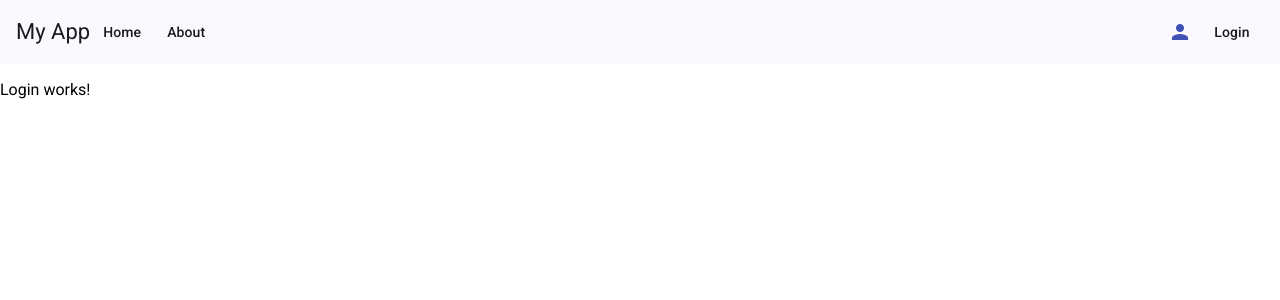
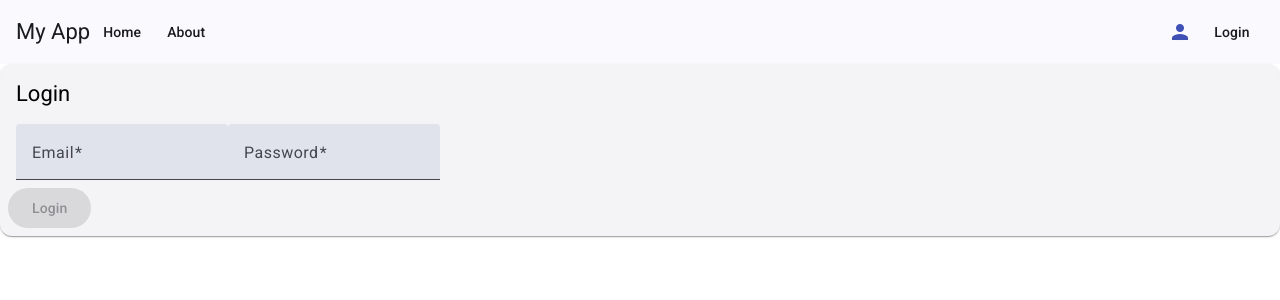
Before and after one commit to msgsummercamp/BarraDora, an Angular app in the folder frontend/angular/: page /login in a window 1280 px wide. Shown: the top 300 px of the page. Built offline with nearby package versions, Linux system fonts and the light colour scheme.

Commit message:
Reactive Forms

```diff
--- /dev/null
+++ b/frontend/angular/src/login/login.component.html
@@ -0,0 +1,49 @@
+<mat-card>
+    <mat-card-header>
+        <mat-card-title>Login</mat-card-title>
+    </mat-card-header>
+
+    <form [formGroup]="loginFormGroup" (ngSubmit)="onFormSubmit()">
+        <mat-card-content>
+            <mat-form-field subscriptSizing="dynamic">
+                <mat-label>Email</mat-label>
+                <input matInput type="text" formControlName="email" />
+
+                @if (loginFormGroup.controls.email.hasError('required')) {
+                    <mat-error>
+                        An email is required.
+                    </mat-error>
+                }
+
+                @if (loginFormGroup.controls.email.hasError('email')) {
+                    <mat-error>
+                        Email must have a valid format.
+                    </mat-error>
+                }
+            </mat-form-field>
+
+            <mat-form-field subscriptSizing="dynamic">
+                <mat-label>Password</mat-label>
+                <input matInput type="password" formControlName="password" />
+
+                @if (loginFormGroup.controls.password.hasError('required')) {
+                    <mat-error>
+                        A password is required.
+                    </mat-error>
+                }
+
+                @if (loginFormGroup.controls.password.hasError('minlength')) {
+                    <mat-error>
+                        Password must have at least 6 characters.
+                    </mat-error>
+                }
+            </mat-form-field>
+        </mat-card-content>
+
+        <mat-card-actions>
+            <button mat-flat-button type="submit" [disabled]="loginFormGroup.invalid">
+                Login
+            </button>
+        </mat-card-actions>
+    </form>
+</mat-card>
--- a/frontend/angular/src/login/login.component.ts
+++ b/frontend/angular/src/login/login.component.ts
@@ -1,8 +1,72 @@
-import { Component } from '@angular/core';
+import { Component, inject } from '@angular/core';
+import { MatButton } from '@angular/material/button';
+import { AuthService } from '../app/service/auth.service';
+import {
+    FormControl,
+    NonNullableFormBuilder,
+    ReactiveFormsModule,
+    Validators,
+} from '@angular/forms';
+import {
+    MatError,
+    MatFormField,
+    MatInput,
+    MatLabel,
+} from '@angular/material/input';
+import {
+    MatCard,
+    MatCardActions,
+    MatCardContent,
+    MatCardHeader,
+    MatCardTitle,
+} from '@angular/material/card';
+
+type LogInForm = {
+    email: FormControl<string>;
+    password: FormControl<string>;
+};
 
 @Component({
     selector: 'app-login',
-    template: `<p>Login works!</p>`,
-    styleUrl: './login.component.scss',
+    imports: [
+        MatButton,
+        ReactiveFormsModule,
+        MatInput,
+        MatFormField,
+        MatLabel,
+        MatError,
+        MatCard,
+        MatCardHeader,
+        MatCardTitle,
+        MatCardContent,
+        MatCardActions,
+    ],
+    templateUrl: './login.component.html',
+    styleUrls: ['./login.component.scss'],
 })
-export class LoginComponent {}
+export class LoginComponent {
+    private readonly authService = inject(AuthService);
+    private readonly formBuilder = inject(NonNullableFormBuilder);
+
+    protected readonly loginFormGroup = this.formBuilder.group<LogInForm>({
+        email: this.formBuilder.control('', [
+            Validators.required,
+            Validators.email,
+        ]),
+        password: this.formBuilder.control('', [
+            Validators.required,
+            Validators.minLength(6),
+        ]),
+    });
+
+    public onFormSubmit(): void {
+        if (this.loginFormGroup.valid) {
+            this.handleLogin();
+            console.log(this.loginFormGroup.getRawValue());
+        }
+    }
+
+    private handleLogin(): void {
+        this.authService.login();
+    }
+}
```
